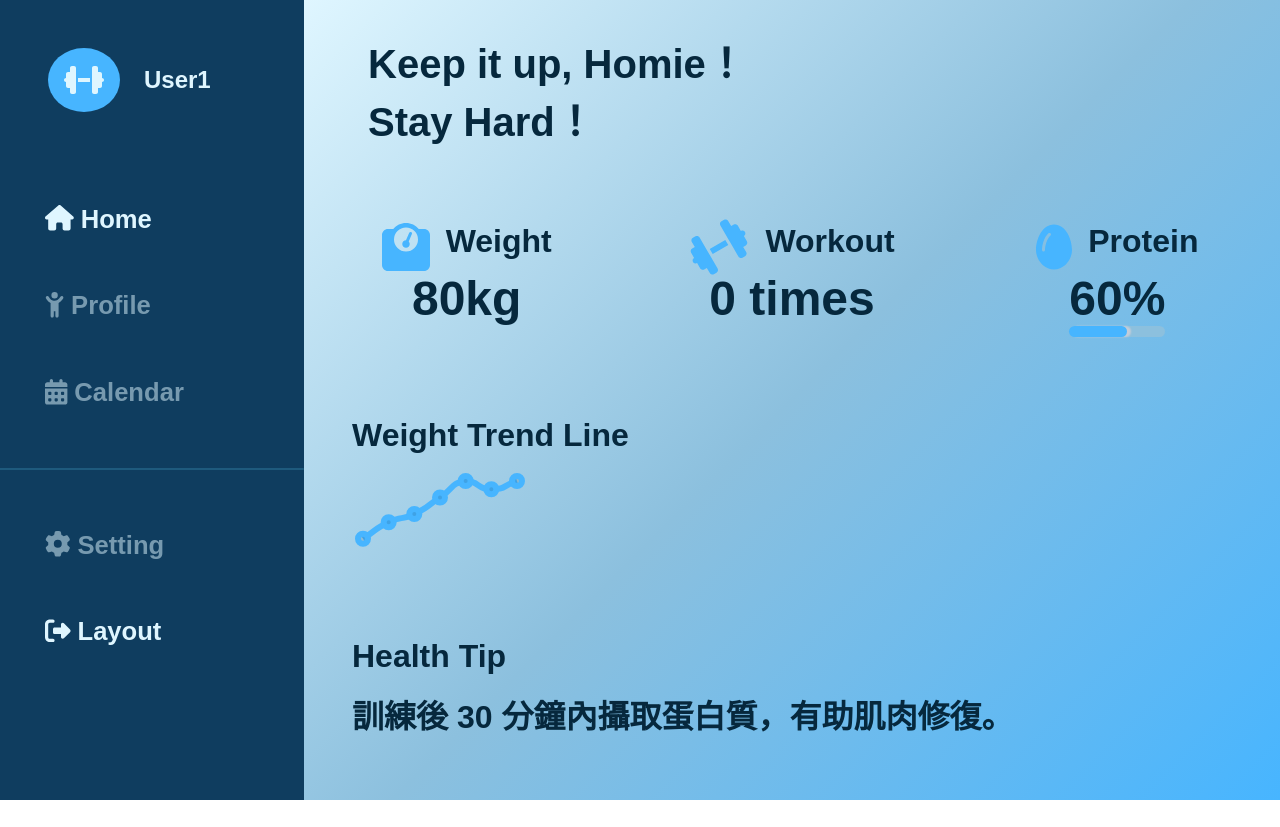
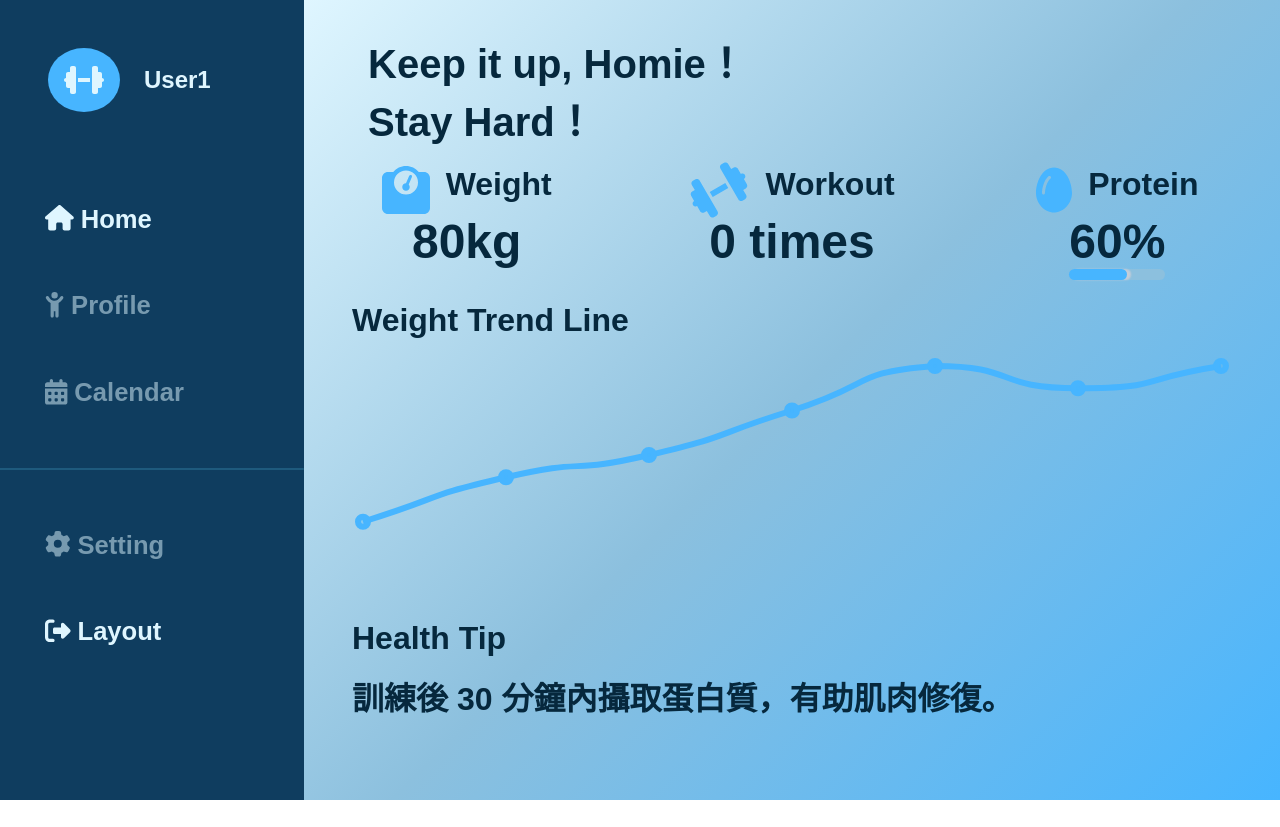
Before and after one commit to freddy990117/Fitness-Dashboard, a React (Vite) app: page /dashboard in a window 1280 px wide. After the commit the page ends 800 px from the top, so only its background shows below. Built offline with nearby package versions, Linux system fonts and the light colour scheme; no server answers; sample sign-in values are in the browser's storage.

Commit message:
Adjust Chart canvas css & grid

```diff
--- a/src/components/Chart.jsx
+++ b/src/components/Chart.jsx
@@ -29,6 +29,7 @@ const Chart = () => {
         label: "Weight (kg)",
         data: [78.3, 78.5, 78.6, 78.8, 79, 78.9, 79],
         borderColor: "#47b5ff",
+        backgroundColor: "rgba(71, 181, 255, 0.3)",
         borderWidth: 6,
         fill: true,
         tension: 0.6,
--- a/src/styles/card.css
+++ b/src/styles/card.css
@@ -6,7 +6,7 @@
   background: linear-gradient(135deg, #dff6ff 0%, #8cc0de 50%, #47b5ff 100%);
 }
 .card-container .card-header {
-  flex: 2;
+  flex: 1.5;
 }
 .card-container .card-header h1 {
   padding: 1rem;
@@ -19,7 +19,7 @@
   grid-template-rows: repeat(6, 1fr);
   grid-column-gap: 0px;
   grid-row-gap: 0px;
-  flex: 8;
+  flex: 8.5;
 }
 .card-container .card-body .card-item {
   display: flex;
@@ -67,26 +67,27 @@
   margin-bottom: 1rem;
 }
 .card-container .card-body .card-weight-change {
-  height: 100%;
+  height: 200px;
+  padding: 2rem 3rem 3rem 3rem;
 }
 .card-container .card-body .card-weight-change canvas {
-  width: 20% !important;
-  height: 20% !important;
+  width: 100% !important;
+  max-height: 200px !important;
 }
 .card-container .card-body .card-weight {
-  grid-area: 1/1/3/3;
+  grid-area: 1/1/2/3;
 }
 .card-container .card-body .card-workout {
-  grid-area: 1/3/3/5;
+  grid-area: 1/3/2/5;
 }
 .card-container .card-body .card-protein {
-  grid-area: 1/5/3/7;
+  grid-area: 1/5/2/7;
 }
 .card-container .card-body .card-weight-change {
-  grid-area: 3/1/5/7;
+  grid-area: 2/1/5/7;
 }
 .card-container .card-body .card-tip {
-  grid-area: 5/1/7/7;
+  grid-area: 5/1/8/7;
 }
 .card-container .card-body .card-tip h2 {
   font-size: 2rem;
--- a/src/styles/card.scss
+++ b/src/styles/card.scss
@@ -13,7 +13,7 @@
     #47b5ff 100% // 最深藍
   );
   .card-header {
-    flex: 2;
+    flex: 1.5;
     h1 {
       padding: 1rem;
       font-size: 2.5rem;
@@ -26,7 +26,7 @@
     grid-template-rows: repeat(6, 1fr);
     grid-column-gap: 0px;
     grid-row-gap: 0px;
-    flex: 8;
+    flex: 8.5;
     .card-item {
       display: flex;
       flex-direction: column;
@@ -75,26 +75,27 @@
       }
     }
     .card-weight-change {
-      height: 100%;
+      height: 200px;
+      padding: 2rem 3rem 3rem 3rem;
       canvas {
-        width: 20% !important;
-        height: 20% !important;
+        width: 100% !important;
+        max-height: 200px !important;
       }
     }
     .card-weight {
-      grid-area: 1 / 1 / 3 / 3;
+      grid-area: 1 / 1 / 2 / 3;
     }
     .card-workout {
-      grid-area: 1 / 3 / 3 / 5;
+      grid-area: 1 / 3 / 2 / 5;
     }
     .card-protein {
-      grid-area: 1 / 5 / 3 / 7;
+      grid-area: 1 / 5 / 2 / 7;
     }
     .card-weight-change {
-      grid-area: 3 / 1 / 5 / 7;
+      grid-area: 2 / 1 / 5 / 7;
     }
     .card-tip {
-      grid-area: 5 / 1 / 7 / 7;
+      grid-area: 5 / 1 / 8 / 7;
       h2 {
         font-size: 2rem;
       }
```
Also changed, not shown: src/components/Card.jsx (line endings or trailing spaces), 1 other file (tests, documents, lock files or other folders).
